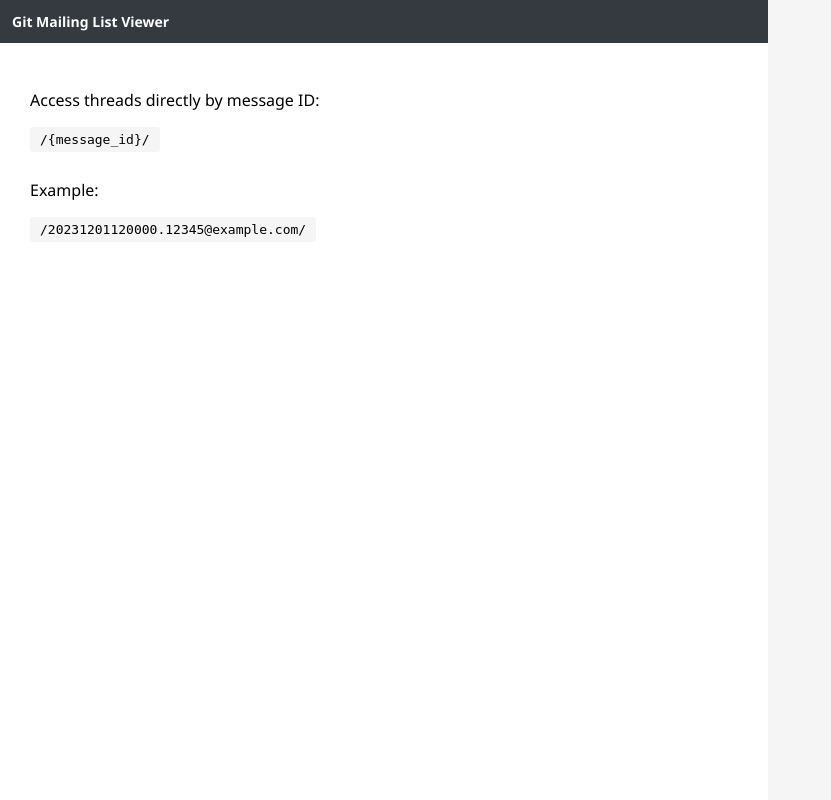
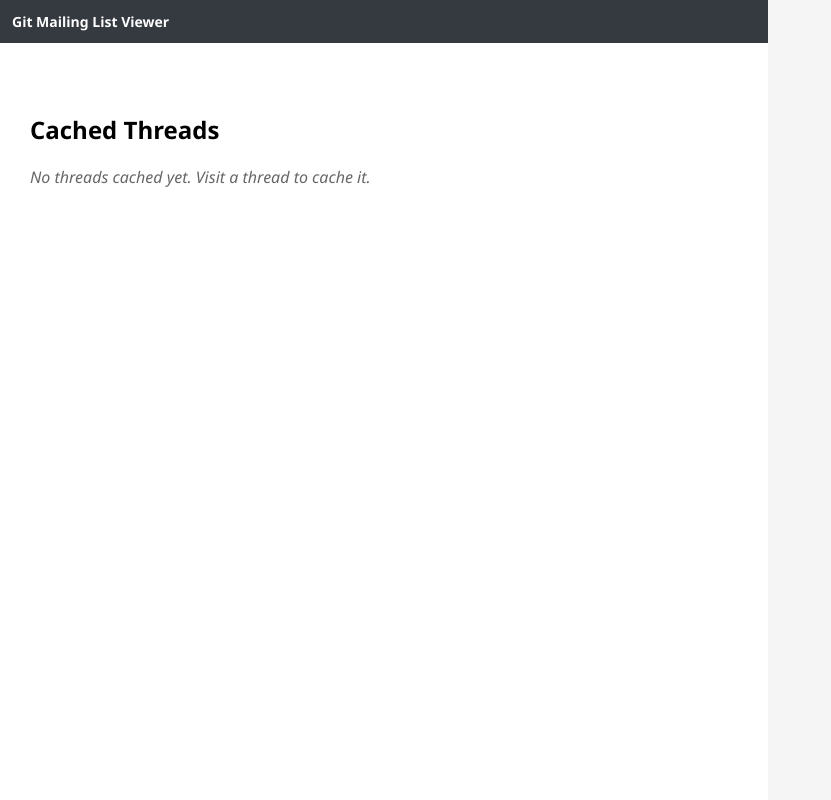
Before and after one commit to jvns/git-list-viewer, a Flask app: template templates/index.html in a window 1280 px wide. Shown: the whole page, without its empty margins (0-831 px from the left). Run offline with Flask 3, Linux system fonts and the light colour scheme; the template is opened without the code that fills it, so the values that code supplies are empty.

Commit message:
add cached threads to homepage

```diff
--- a/app.py
+++ b/app.py
@@ -2,7 +2,7 @@
 
 import os
 from flask import Flask, render_template
-from mbox_handler import get_thread_messages
+from mbox_handler import get_thread_messages, get_all_cached_threads
 from thread_tree import build_thread_tree
 
 app = Flask(__name__)
@@ -14,7 +14,8 @@ app.jinja_env.filters["sanitize_message_id"] = (
 
 @app.route("/")
 def index():
-    return render_template("index.html")
+    cached_threads = get_all_cached_threads()
+    return render_template("index.html", cached_threads=cached_threads)
 
 
 @app.route("/<path:message_id>/")
--- a/templates/index.html
+++ b/templates/index.html
@@ -1,11 +1,13 @@
 <!DOCTYPE html>
 <html lang="en">
+
 <head>
   <meta charset="UTF-8">
   <meta name="viewport" content="width=device-width, initial-scale=1.0">
   <title>Git Mailing List Viewer</title>
   <link rel="stylesheet" href="{{ url_for('static', filename='css/style.css') }}">
 </head>
+
 <body>
   <div class="container">
     <div class="main-content">
@@ -13,13 +15,41 @@
         <h1>Git Mailing List Viewer</h1>
       </div>
       <div style="padding: 30px;">
-                <p>Access threads directly by message ID:</p>
-                <code style="background: #f5f5f5; padding: 5px 10px; border-radius: 3px;">/{message_id}/</code>
-
-                <p style="margin-top: 30px;">Example:</p>
-                <code style="background: #f5f5f5; padding: 5px 10px; border-radius: 3px;">/20231201120000.12345@example.com/</code>
+        {% if cached_threads %}
+        <div style="margin-top: 40px;">
+          <h2>Cached Threads</h2>
+          <div style="margin-top: 20px;">
+            {% for thread in cached_threads %}
+            <div
+              style="border: 1px solid #ddd; border-radius: 5px; padding: 15px; margin-bottom: 10px; background: #fafafa;">
+              <div style="margin-bottom: 8px;">
+                <a href="/{{ thread.message_id }}/" style="text-decoration: none; color: #0366d6; font-weight: bold;">
+                  {{ thread.subject }}
+                </a>
+              </div>
+              <div style="font-size: 0.9em; color: #666; margin-bottom: 5px;">
+                <strong>From:</strong> {{ thread.from }}
+              </div>
+              <div style="font-size: 0.9em; color: #666; margin-bottom: 5px;">
+                <strong>Date:</strong> {{ thread.date }}
+              </div>
+              <div style="font-size: 0.9em; color: #666;">
+                <strong>Messages:</strong> {{ thread.message_count }} |
+                <strong>Cached:</strong> {{ thread.cached_at }}
+              </div>
+            </div>
+            {% endfor %}
+          </div>
+        </div>
+        {% else %}
+        <div style="margin-top: 40px;">
+          <h2>Cached Threads</h2>
+          <p style="color: #666; font-style: italic;">No threads cached yet. Visit a thread to cache it.</p>
+        </div>
+        {% endif %}
       </div>
     </div>
   </div>
 </body>
+
 </html>
```
Also changed, not shown: mbox_handler.py (+33 -0 lines). Lines whose indentation alone changed are shown as unchanged.
